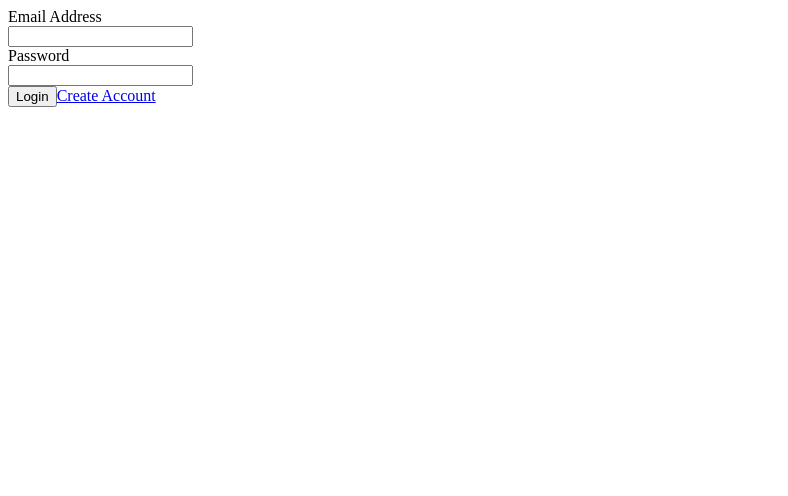
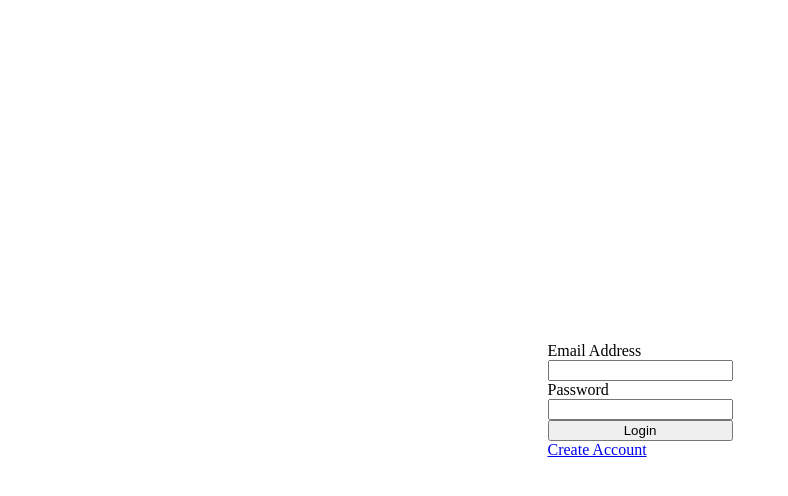
Before and after one commit to kbberker/getaway-client, a React (Create React App) app: page /login in a window 1280 px wide. Shown: the top 496 px of the page, without its empty margins (0-788 px from the left). Built offline with nearby package versions, Linux system fonts and the light colour scheme.

Commit message:
Centre the login inputs

```diff
--- a/src/App.css
+++ b/src/App.css
@@ -1,4 +1,16 @@
+body {
+  margin: 0;
+}
+
 .main-layout {
-  display: grid;
-  grid-template-columns: repeat(12, 1fr);
+  display: flex;
+  flex-direction: row;
+  align-items: center;
+  justify-content: center;
+  height: 100vh;
 }
+
+.login {
+  display: flex;
+  flex-direction: column;
+}
```
